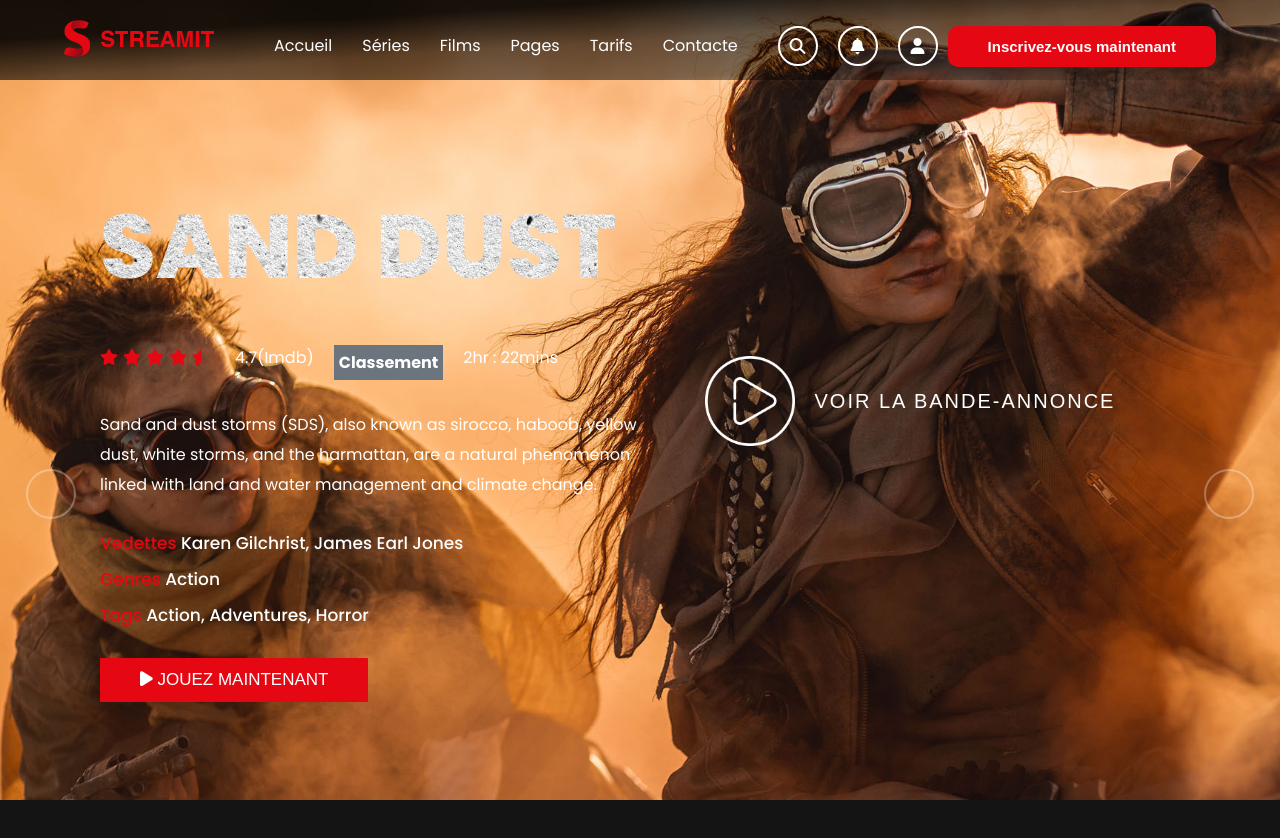
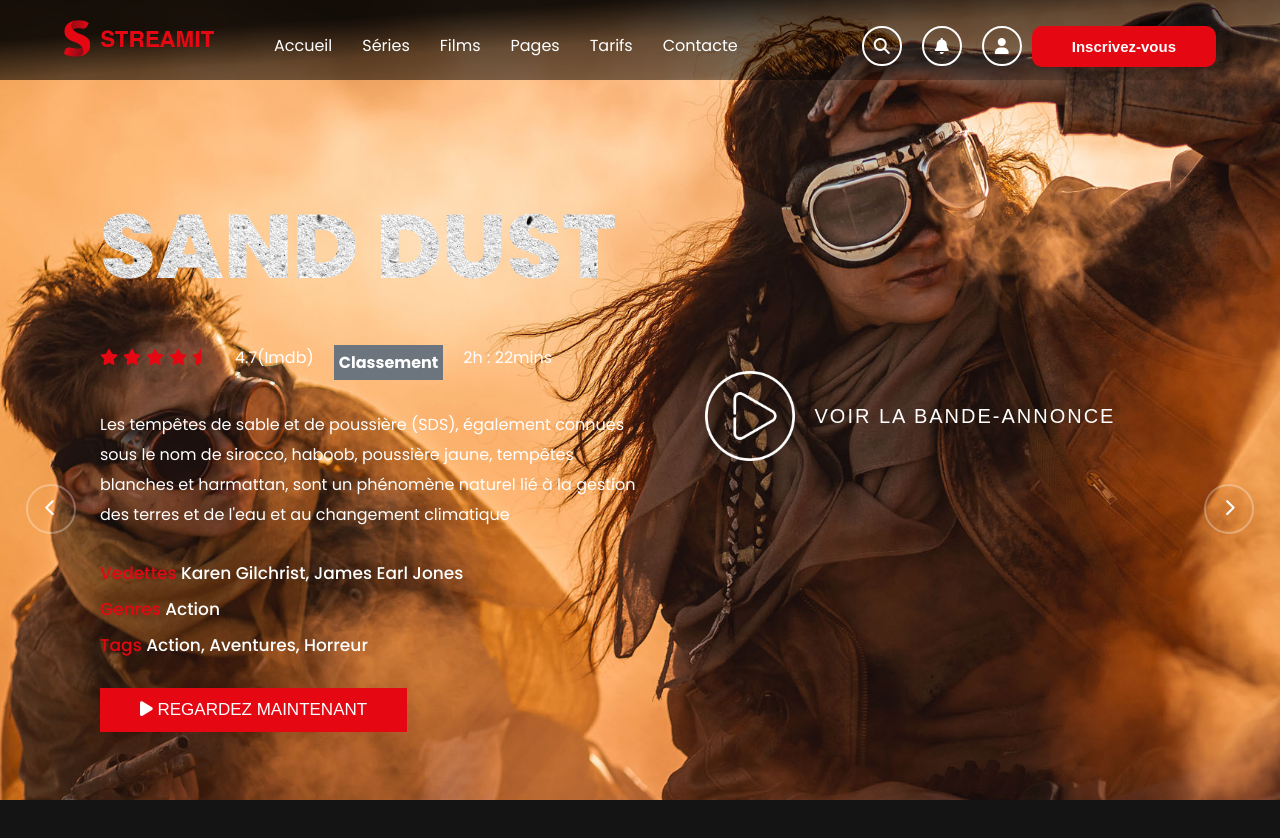
Before and after one commit to Lou-bna12/stream-mit, a React (Create React App) app: page / in a window 1280 px wide. Shown: the top 838 px of the page. Built offline with nearby package versions, Linux system fonts and the light colour scheme.

Commit message:
git commit

```diff
--- a/public/index.html
+++ b/public/index.html
@@ -1,5 +1,5 @@
 <!DOCTYPE html>
-<html lang="en">
+<html lang="fr_FR">
   <head>
     <meta charset="utf-8" />
     <link rel="icon" href="%PUBLIC_URL%/favicon.ico" />
--- a/src/components/header/Header.jsx
+++ b/src/components/header/Header.jsx
@@ -29,7 +29,7 @@ export const Header = () => {
             <i className='fa fa-search'></i>
             <i className='fa fa-bell'></i>
             <i className='fa fa-user'></i>
-            <button>Inscrivez-vous maintenant</button>
+            <button>Inscrivez-vous</button>
         </div>
     </div>
     </header>
--- a/src/components/homes/Home.jsx
+++ b/src/components/homes/Home.jsx
@@ -10,7 +10,7 @@ const SampleNextArrow = (props) =>{
   return (
     <div className="control-btn" onClick={ onClick }>
       <button className='next'>
-        <i className='fa fa-cheveron-right'></i>
+        <i className='fa fa-chevron-right'></i>
       </button>
     </div>
   )
@@ -21,7 +21,7 @@ const SamplePrevArrow = (props) =>{
   return (
     <div className="control-btn" onClick={ onClick }>
       <button className='prev'>
-        <i className='fa fa-cheveron-left'></i>
+        <i className='fa fa-chevron-left'></i>
       </button>
     </div>
   )
--- a/src/components/homes/HomeCard.jsx
+++ b/src/components/homes/HomeCard.jsx
@@ -39,7 +39,7 @@ export const HomeCard = ({ item: { id, cover, name, rating, time, desc, starring
               </h4>
             </div>
             <button className='primary-btn'>
-              <i className='fas fa-play'></i> JOUEZ MAINTENANT
+              <i className='fas fa-play'></i> REGARDEZ MAINTENANT
             </button>
           </div>
           <div className='palyButton row'>
--- a/src/dummyData.js
+++ b/src/dummyData.js
@@ -3,48 +3,47 @@ export const homeData = [
       id: 1,
       name: "Sand Dust",
       rating: 4.7,
-      time: "2hr : 22mins",
-      desc: "Sand and dust storms (SDS), also known as sirocco, haboob, yellow dust, white storms, and the harmattan, are a natural phenomenon linked with land and water management and climate change.",
+      time: "2h : 22mins",
+      desc: "Les tempêtes de sable et de poussière (SDS), également connues sous le nom de sirocco, haboob, poussière jaune, tempêtes blanches et harmattan, sont un phénomène naturel lié à la gestion des terres et de l'eau et au changement climatique",
       starring: "Karen Gilchrist, James Earl Jones",
       genres: "Action",
-      tags: "Action, Adventures, Horror",
+      tags: "Action, Aventures, Horreur",
       cover: "../images/home1.jpg",
       video: "../video/video1.mp4",
-      date: "20-Jan-1997",
+      date: "20-JAN-1997",
     },
     {
       id: 2,
       name: "skull island",
       rating: 4.6,
-      time: "2hr : 22mins",
-      desc: "The island, like its inhabitants, is wholly fictional. Kong's island home in the Pacific makes its first appearance, along with Kong himself, in the 1933 film King Kong. ",
+      time: "2h : 22mins",
+      desc: "L'île, comme ses habitants, est entièrement fictive. L'île de Kong, située dans le Pacifique, apparaît pour la première fois, ainsi que Kong lui-même, dans le film King Kong (1933).",
       starring: "Brenda Chapman, Jeff Nathanson",
-      genres: "Adventures",
-      tags: "Adventures,Animation,Family",
+      genres: "Aventures",
+      tags: "Adventures,Animation,Familier",
       cover: "../images/home2.jpg",
       video: "../video/video2.mp4",
-      date: "10-JUL-2021",
+      date: "10-JUIL-2021",
     },
     {
       id: 3,
       name: "Pirates Sea",
       rating: 4.8,
-      time: "2hr : 22mins",
-      desc: "Piracy is an act of robbery or criminal violence by ship or boat-borne attackers upon another ship or a coastal area, typically with the goal of stealing cargo and other valuable items or properties. ",
+      time: "2h : 22mins",
+      desc: "La piraterie est un acte de vol ou de violence criminelle commis par des attaquants à bord d'un navire ou d'une embarcation contre un autre navire ou une zone côtière, généralement dans le but de voler la cargaison et d'autres objets ou biens de valeur. ",
       starring: "James Chinlund, Jeff Nathanson",
-      genres: "Adventures",
-      tags: "Adventures,Action ",
+      genres: "Aventures",
+      tags: "Aventures,Action ",
       cover: "../images/home3.jpg",
       video: "../video/video3.mp4",
-      date: "20-FEB-2010",
+      date: "20-FEV-2010",
     },
     {
       id: 4,
       name: "Sand Dust",
       rating: 4.9,
-      time: "2hr : 22mins",
-      desc: "Sand and dust storms (SDS), also known as sirocco, haboob, yellow dust, white storms, and the harmattan, are a natural phenomenon linked with land and water management and climate change.",
-      starring: "Karen Gilchrist, James Earl Jones",
+      time: "2h : 22mins",
+      desc: "Les tempêtes de sable et de poussière (SDS), également appelées sirocco, haboob, poussière jaune, tempêtes blanches et harmattan, sont un phénomène naturel lié à la gestion des terres et de l'eau et au changement climatique.",
       genres: "Action",
       tags: "Action, Adventures, Horror",
       cover: "../images/home4.jpg",
```
